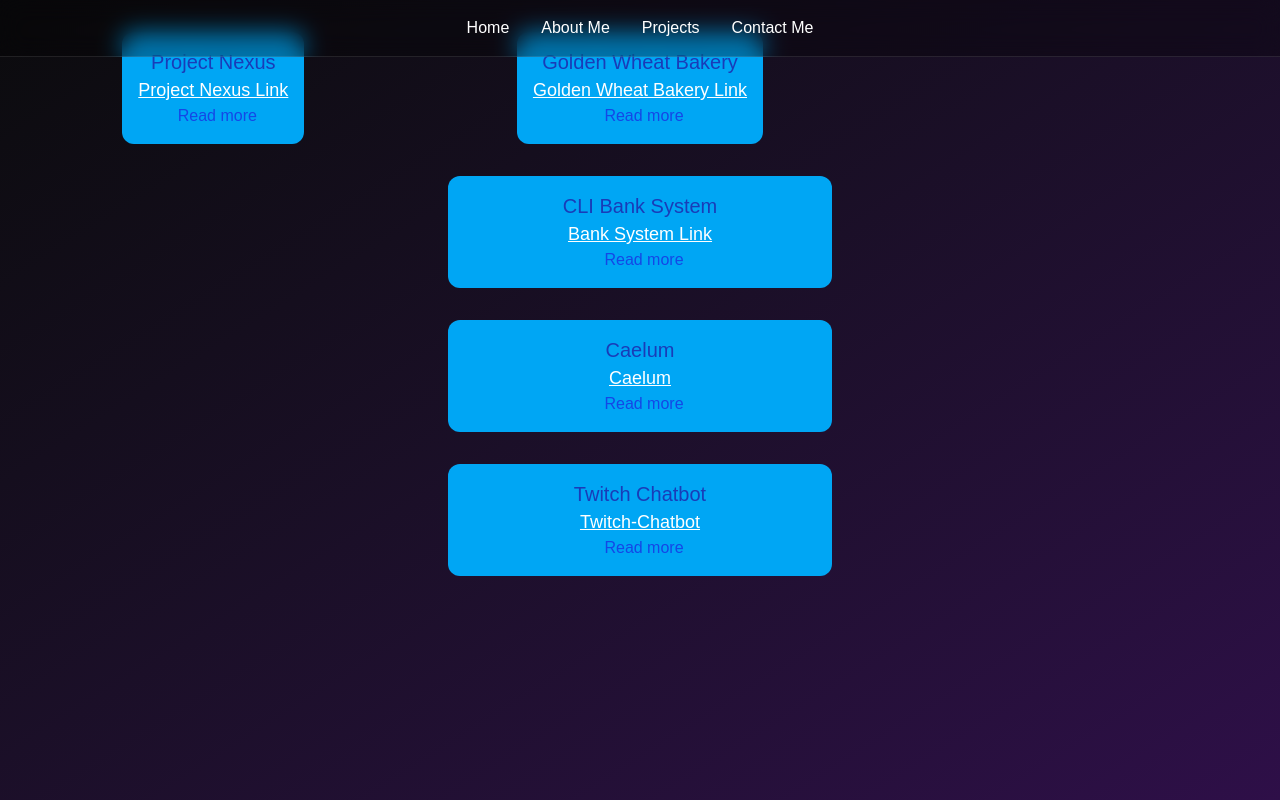
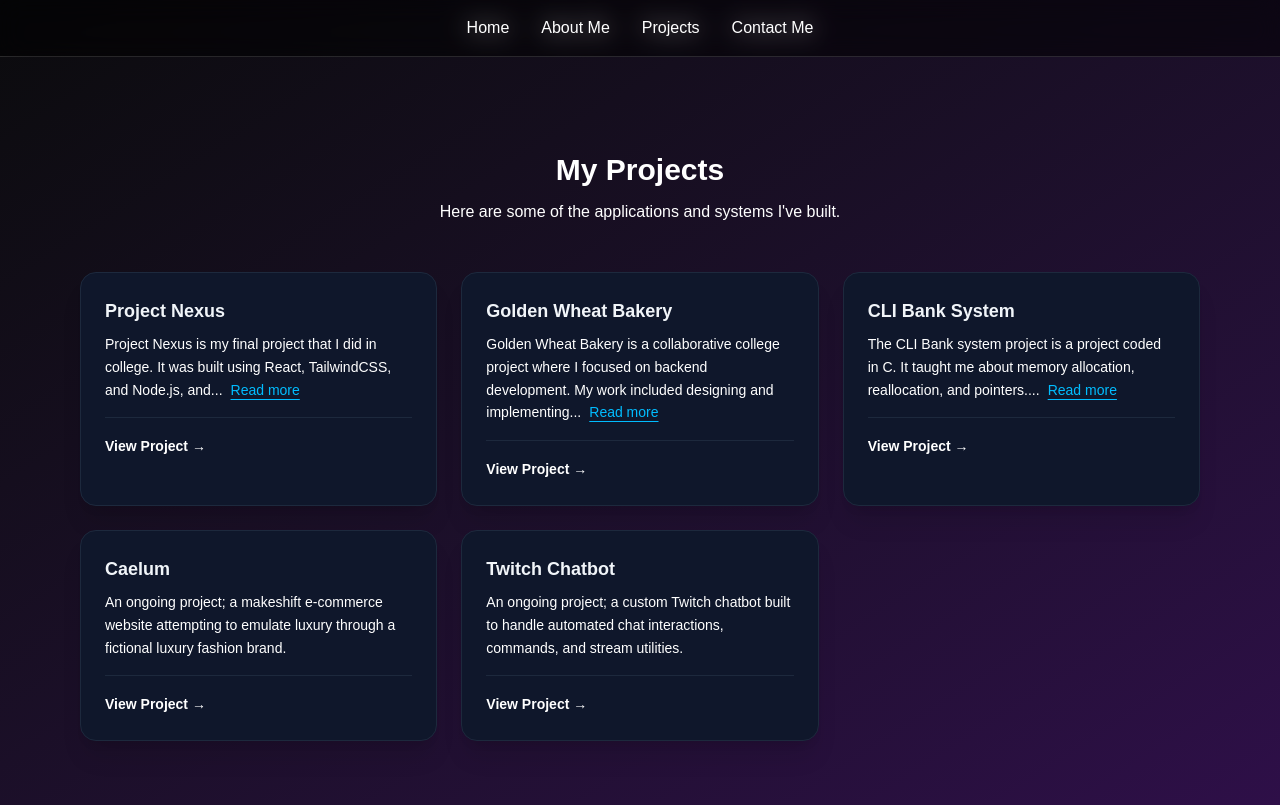
Before and after one commit to GabrielMejorada/portfolio, a Next.js app: page /projects in a window 1280 px wide. Built offline with nearby package versions, Linux system fonts and the light colour scheme.

Commit message:
Refined overall website design and layout.

```diff
--- a/app/about/page.tsx
+++ b/app/about/page.tsx
@@ -3,134 +3,81 @@
 import Form from "../components/Form";
 import Navbar from "../components/Navbar";
 
-export default function(){
-    return(
+export default function Home() {
+  return (
     <>
-        <Navbar/>
+      <Navbar />
 
-        <main className="flex flex-col items-center text-center mt-6 space-y-8">
-          {/* Hero section */}
-          <section className="w-full max-w-lg">
-            <div className="flex justify-center items-center mt-4 font-bold">
-              <h2> Links to my resume and socials:</h2>
+      <main className="flex flex-col items-center text-center px-4 mt-8 space-y-16 max-w-5xl mx-auto">
 
-              <Link href="/images/resume.pdf" className="bg-sky-700 p-2 inline-block m-1.5 rounded-full"> Resume </Link>
-              <a href="https://github.com/OctoDev8"><Image src="/images/github.png" alt="Github logo" width={60} height={60} loading="lazy"/></a>
-              <a href="https://linkedin.com/in/gabriel-mejorada-33a328302"><Image src="/images/linkedin.png" alt="Github logo" width={60} height={60} loading="lazy"/></a>
+        {/* Hero Section */}
+        <section className="w-full max-w-2xl space-y-6">
+          <div className="flex flex-col sm:flex-row justify-center items-center gap-4 text-slate-300 font-medium">
+            <h2>Links to my resume and socials:</h2>
+            <div className="flex items-center gap-3">
+              <Link href="/images/resume.pdf" className="bg-slate-800 hover:bg-slate-700 border border-slate-700 text-white px-4 py-2 rounded-lg text-sm font-semibold transition-colors">
+                Resume
+              </Link>
+
+              <a href="https://github.com/OctoDev8" className="bg-slate-800 hover:bg-slate-700 border border-slate-700 p-2 rounded-lg flex items-center justify-center transition-colors">
+                <Image src="/images/github.png" alt="Github logo" width={24} height={24} className="brightness-200" loading="lazy" />
+              </a>
+
+              <a href="https://linkedin.com/in/gabriel-mejorada-33a328302" className="bg-slate-800 hover:bg-slate-700 border border-slate-700 p-2 rounded-lg flex items-center justify-center transition-colors">
+                <Image src="/images/linkedin.png" alt="LinkedIn logo" width={24} height={24} loading="lazy" />
+              </a>
             </div>
-
-            <h1 className="text-lg text-white font-bold border-sky-500 rounded-full bg-sky-500 px-4 py-1 mt-8 inline-block">
-              Education:
-            </h1>
-            <p className="font-extrabold mt-2">
-              Certificate of Web Development from Southern Alberta Institute of
-              Technology
+          </div>
+          <div className="bg-slate-900 border border-slate-800 p-6 rounded-2xl shadow-xl mt-6">
+            <h3 className="text-sm font-semibold uppercase tracking-wider text-sky-400 mb-2">
+              Education
+            </h3>
+            <p className="text-lg text-slate-100 font-bold">
+              Certificate of Web Development from Southern Alberta Institute of Technology
             </p>
-          </section>
-
-          {/* List of skills */}
-          <section className="w-full max-w-4xl mx-auto mt-8">
-            <h1 className="text-lg font-bold text-white border-sky-500 rounded-full bg-sky-500 px-4 py-1 inline-block mb-4 text-center">
-             Programming languages and frameworks I work with
-            </h1>
-
-            <div className="grid grid-cols-2 sm:grid-cols-3 md:grid-cols-4 gap-6">
-              <div className="bg-sky-500 rounded-xl p-4 flex flex-col items-center shadow-2xl">
-                <Image
-                  src="/images/js-logo.png"
-                  alt="JavaScript logo"
-                  width={48}
-                  height={48}
-                  loading="lazy"
-                />
-                <p className="text-white mt-2 font-semibold">JavaScript</p>
-              </div>
-
-              <div className="bg-sky-500 rounded-xl p-4 flex flex-col items-center shadow-2xl">
-                <Image
-                  src="/images/css-logo.png"
-                  alt="CSS logo"
-                  width={48}
-                  height={48}
-                  loading="lazy"
-                />
-                <p className="text-white mt-2 font-semibold">CSS</p>
-              </div>
-
-              <div className="bg-sky-500 rounded-xl p-4 flex flex-col items-center shadow-2xl">
-                <Image
-                  src="/images/c-logo.png"
-                  alt="C logo"
-                  width={48}
-                  height={48}
-                  loading="lazy"
-                />
-                <p className="text-white mt-2 font-semibold">C</p>
-              </div>
           </div>
         </section>
 
-          <section className="w-full max-w-4xl mx-auto mt-8">
+        {/* List of Skills */}
+        <section className="w-full">
+          <h2 className="text-xl font-bold text-slate-100 mb-6 text-center">
+            Programming languages and frameworks I work with
+          </h2>
 
-            <div className="grid grid-cols-2 sm:grid-cols-3 md:grid-cols-4 gap-6">
-              <div className="bg-sky-500 rounded-xl p-4 flex flex-col items-center shadow-2xl h">
+          <div className="grid grid-cols-2 sm:grid-cols-3 md:grid-cols-4 gap-4">
+            {[
+              { name: "JavaScript", src: "/images/js-logo.png" },
+              { name: "CSS", src: "/images/css-logo.png" },
+              { name: "C", src: "/images/c-logo.png" },
+              { name: "React", src: "/images/react-logo.png" },
+              { name: "ExpressJS", src: "/images/express-logo.png" },
+              { name: "Tailwind CSS", src: "/images/tailwind-logo.png" },
+              { name: "Python", src: "/images/python-logo.png" },
+              { name: "Bootstrap CSS", src: "/images/bootstrap-logo.png" },
+            ].map((skill, index) => (
+              <div
+                key={index}
+                className="bg-slate-900 border border-slate-800 hover:border-sky-500/50 rounded-xl p-5 flex flex-col items-center justify-center transition-all duration-200 shadow-lg group"
+              >
+                <div className="h-12 flex items-center justify-center mb-3">
                   <Image
-                  src="/images/react-logo.png"
-                  alt="React logo"
-                  width={48}
-                  height={48}
+                    src={skill.src}
+                    alt={`${skill.name} logo`}
+                    width={42}
+                    height={42}
+                    className="object-contain group-hover:scale-105 transition-transform"
                     loading="lazy"
                   />
-                <p className="text-white mt-2 font-semibold">React</p>
                 </div>
-
-              <div className="bg-sky-500 rounded-xl p-4 flex flex-col items-center shadow-2xl">
-                <Image
-                  src="/images/express-logo.png"
-                  alt="Express logo"
-                  width={48}
-                  height={48}
-                  loading="lazy"
-                />
-                <p className="text-white mt-2 font-semibold">ExpressJS</p>
+                <p className="text-slate-200 text-sm font-medium">{skill.name}</p>
               </div>
-
-              <div className="bg-sky-500 rounded-xl p-4 flex flex-col items-center shadow-2xl">
-                <Image
-                  src="/images/tailwind-logo.png"
-                  alt="Tailwind logo"
-                  width={48}
-                  height={60}
-                  loading="lazy"
-                />
-                <p className="text-white mt-2 font-semibold">Tailwind CSS</p>
-              </div>
-
-              <div className="bg-sky-500 rounded-xl p-4 flex flex-col items-center shadow-2xl">
-                <Image
-                  src="/images/python-logo.png"
-                  alt="Python logo"
-                  width={48}
-                  height={48}
-                  loading="lazy"
-                />
-                <p className="text-white mt-2 font-semibold">Python</p>
-              </div>
-                <div className="bg-sky-500 rounded-xl p-4 flex flex-col items-center shadow-2xl">
-                <Image
-                  src="/images/bootstrap-logo.png"
-                  alt="Bootstrap logo"
-                  width={48}
-                  height={48}
-                  loading="lazy"
-                />
-                <p className="text-white mt-2 font-semibold">Bootstrap CSS</p>
-              </div>
+            ))}
           </div>
         </section>
 
-          <section id="contact" className="mt-16">
-            <Form></Form>
+        {/* Contact Section */}
+        <section id="contact" className="w-full max-w-md pb-16">
+          <Form />
         </section>
       </main>
     </>
--- a/app/components/Card.tsx
+++ b/app/components/Card.tsx
@@ -3,11 +3,13 @@
 
 interface CardProps {
   id: string;
+  title?: string;
   text: string;
   amountOfWords?: number;
+  link?: string;
 }
 
-export const Card = ({ id, text, amountOfWords = 0 }: CardProps) => {
+export const Card = ({ id, title, text, amountOfWords = 25, link }: CardProps) => {
   const [isExpanded, setIsExpanded] = useState(false);
 
   const splittedText = text.split(" ");
@@ -15,20 +17,43 @@
   const endText = splittedText.slice(amountOfWords).join(" ");
 
   return (
-    <p id={id}>
-      {isExpanded ? text : beginText}
+    <div
+      id={id}
+      className="bg-slate-900 border border-slate-800 hover:border-sky-500/50 rounded-2xl p-6 shadow-xl transition-all duration-200 flex flex-col text-left max-w-lg w-full"
+    >
+      {title && (
+        <h3 className="text-lg font-bold text-slate-100 mb-2">
+          {title}
+        </h3>
+      )}
+
+      <p className="text-slate-300 text-sm leading-relaxed">
+        {isExpanded ? text : `${beginText}${endText ? "..." : ""}`}
         {endText && (
-        <span
-          className="text-blue-700 ml-2 cursor-pointer"
-          role="button"
-          tabIndex={0}
+          <button
+            type="button"
+            className="text-sky-400 hover:text-sky-300 ml-2 font-medium cursor-pointer inline-block focus:outline-none underline underline-offset-4"
             aria-expanded={isExpanded}
             aria-controls={id}
             onClick={() => setIsExpanded((prev) => !prev)}
           >
             {isExpanded ? "Read less" : "Read more"}
-        </span>
+          </button>
         )}
       </p>
+
+      {link && (
+        <div className="mt-4 pt-4 border-t border-slate-800">
+          <a
+            href={link}
+            target="_blank"
+            rel="noopener noreferrer"
+            className="text-sky-400 hover:text-sky-300 text-sm font-semibold inline-flex items-center gap-1 transition-colors"
+          >
+            View Project &rarr;
+          </a>
+        </div>
+      )}
+    </div>
   );
 };
--- a/app/components/Form.tsx
+++ b/app/components/Form.tsx
@@ -6,49 +6,50 @@
   const { formState, getFormSubmitHandler } = useFormData(endpoint);
 
   return (
-    <>
-    <div className="p-4 rounded-md bg-sky-500">
-      <h1 className="font-bold text-3xl mb-1.5 mt-8">Contact Me Form</h1>
-      <form action={endpoint} method="post" acceptCharset="UTF-8">
-        <div className="pt-0 mb-3">
+    <div className="bg-slate-900 border border-slate-800 rounded-2xl p-8 shadow-xl max-w-md mx-auto text-left">
+      <h2 className="text-xl font-bold text-slate-100 mb-6 text-center">Contact Me</h2>
+
+      <form onSubmit={getFormSubmitHandler()} className="space-y-4">
+        <div>
           <input
             type="text"
             placeholder="Your name"
             name="name"
-            className="w-full px-4 py-4 text-lg text-gray-600 placeholder-gray-400 bg-white border-0 rounded-2xl shadow focus:outline-none focus:ring-2 focus:ring-blue-400 transition-all"
+            className="w-full px-4 py-3 text-sm text-slate-200 placeholder-slate-500 bg-slate-950 border border-slate-800 rounded-xl focus:outline-none focus:border-sky-500 transition-all"
             required
           />
         </div>
-        <div className="pt-0 mb-3">
+        <div>
           <input
             type="email"
             placeholder="Email"
             name="email"
-            className="w-full px-4 py-4 text-lg text-gray-600 placeholder-gray-400 bg-white border-0 rounded-2xl shadow focus:outline-none focus:ring-2 focus:ring-blue-400 transition-all"
+            className="w-full px-4 py-3 text-sm text-slate-200 placeholder-slate-500 bg-slate-950 border border-slate-800 rounded-xl focus:outline-none focus:border-sky-500 transition-all"
             required
           />
         </div>
-        <div className="pt-0 mb-3">
+        <div>
           <textarea
             placeholder="Your message"
             name="message"
-            className="w-full px-4 py-4 text-lg text-gray-600 placeholder-gray-400 bg-white border-0 rounded-2xl shadow focus:outline-none focus:ring-2 focus:ring-blue-400 transition-all resize-none"
-            rows={5}
+            className="w-full px-4 py-3 text-sm text-slate-200 placeholder-slate-500 bg-slate-950 border border-slate-800 rounded-xl focus:outline-none focus:border-sky-500 transition-all resize-none"
+            rows={4}
             required
           />
         </div>
-        <div className="pt-0 mb-3">
+
+        <input type="checkbox" name="_gotcha" className="hidden" style={{ display: 'none' }} />
+
+        <div>
           <button
-            className="w-full py-4 text-lg font-bold text-white uppercase bg-blue-500 rounded-2xl shadow hover:bg-blue-600 hover:shadow-lg focus:outline-none focus:ring-2 focus:ring-blue-400 transition-all"
+            className="w-full py-3 text-sm font-semibold text-white bg-sky-600 hover:bg-sky-500 rounded-xl shadow-lg transition-all focus:outline-none focus:ring-2 focus:ring-sky-400"
             type="submit"
-            name="_gotcha"
           >
-            Send a message
+            Send a Message
           </button>
         </div>
       </form>
     </div>
-    </>
   );
 };
 
--- a/app/layout.tsx
+++ b/app/layout.tsx
@@ -1,6 +1,7 @@
 import type { Metadata } from "next";
 import { Geist, Geist_Mono } from "next/font/google";
 import "./globals.css";
+import Navbar from "./components/Navbar";
 
 const geistSans = Geist({
   variable: "--font-geist-sans",
@@ -28,7 +29,10 @@
         className={`${geistSans.variable} ${geistMono.variable} antialiased bg-gradient-to-br from-[#0B0B0D] to-[#2E0F48]
           min-h-screen`}
       >
-        {children}
+        <Navbar/>
+        <div className="pt-10">
+          {children}
+        </div>
       </body>
     </html>
   );
--- a/app/projects/page.tsx
+++ b/app/projects/page.tsx
@@ -5,65 +5,56 @@
 export default function Projects() {
   return (
     <>
-      <Navbar/>
-      <main>
-        <section className="grid grid-cols-1 sm:grid-cols-2 lg:grid-cols-3">
-          <section className="flex mt-8 bg-sky-500 rounded-xl p-4 flex-col items-center max-w-sm mx-auto">
-            <h1 className="text-blue-800 text-xl">Project Nexus</h1>
-            <Link href="https://github.com/OctoDev8/project-nexus" className="text-decoration-line: underline text-lg inline-block hover:bg-grey-500">
-              {" "}
-              Project Nexus Link
-            </Link>
+      <Navbar />
+      <main className="max-w-6xl mx-auto px-4 pt-28 pb-16">
+        <div className="text-center mb-12">
+          <h1 className="text-3xl font-bold text-white mb-3">My Projects</h1>
+          <p className="text-slate-400">Here are some of the applications and systems I've built.</p>
+        </div>
+
+        <div className="grid grid-cols-1 md:grid-cols-2 lg:grid-cols-3 gap-6 justify-items-center">
+
           <Card
-              id="read-more-text"
+            id="nexus"
+            title="Project Nexus"
+            link="https://github.com/OctoDev8/project-nexus"
             text="Project Nexus is my final project that I did in college. It was built using React, TailwindCSS, and Node.js, and focused on creating a scalable web application with authentication, database integration, and responsive design."
+            amountOfWords={20}
           />
-          </section>
-          <section className="flex mt-8 bg-sky-500 rounded-xl p-4 flex-col items-center max-w-sm mx-auto">
-            <h1 className="text-blue-800 text-xl">Golden Wheat Bakery</h1>
-            <Link href="https://golden-wheat-eta.vercel.app/" className="text-decoration-line: underline bold text-lg inline-block hover:grey-500">
-              {" "}
-              Golden Wheat Bakery Link
-            </Link>
+
           <Card
-              id="read-more-text"
+            id="bakery"
+            title="Golden Wheat Bakery"
+            link="https://golden-wheat-eta.vercel.app/"
             text="Golden Wheat Bakery is a collaborative college project where I focused on backend development. My work included designing and implementing Express.js middleware and routes, integrating MongoDB for database operations, and using Postman extensively for testing and debugging to ensure a reliable application."
+            amountOfWords={20}
           />
-          </section>
-        </section>
-          <section className="flex mt-8 bg-sky-500 rounded-xl p-4 flex-col items-center max-w-sm mx-auto">
-            <h1 className="text-blue-800 text-xl">CLI Bank System</h1>
-            <Link href="https://github.com/GabrielMejorada/bank-system" className="text-decoration-line: underline bold text-lg inline-block hover:grey-500">
-              {" "}
-              Bank System Link
-            </Link>
+
           <Card
-              id="read-more-text"
+            id="bank"
+            title="CLI Bank System"
+            link="https://github.com/GabrielMejorada/bank-system"
             text="The CLI Bank system project is a project coded in C. It taught me about memory allocation, reallocation, and pointers. This allowed me to further understand how programming worked at high-level and gave a sneak peek of low-level programming."
+            amountOfWords={20}
           />
-          </section>
-            <section className="flex mt-8 bg-sky-500 rounded-xl p-4 flex-col items-center max-w-sm mx-auto">
-            <h1 className="text-blue-800 text-xl">Caelum</h1>
-            <Link href="https://github.com/GabrielMejorada/Caelum" className="text-decoration-line: underline bold text-lg inline-block hover:grey-500">
-              {""}
-              Caelum
-            </Link>
+
           <Card
-              id="read-more-text"
+            id="caelum"
+            title="Caelum"
+            link="https://github.com/GabrielMejorada/Caelum"
             text="An ongoing project; a makeshift e-commerce website attempting to emulate luxury through a fictional luxury fashion brand."
+            amountOfWords={20}
           />
-            </section>
-            <section className="flex mt-8 bg-sky-500 rounded-xl p-4 flex-col items-center max-w-sm mx-auto">
-            <h1 className="text-blue-800 text-xl"> Twitch Chatbot </h1>
-            <Link href="https://github.com/GabrielMejorada/twitch-chatbot" className="text-decoration-line: underline bold text-lg inline-block hover:grey-500">
-              {""}
-              Twitch-Chatbot
-            </Link>
+
           <Card
-              id="read-more-text"
-              text="An ongoing project; a makeshift e-commerce website attempting to emulate luxury through a fictional luxury fashion brand."
+            id="chatbot"
+            title="Twitch Chatbot"
+            link="https://github.com/GabrielMejorada/twitch-chatbot"
+            text="An ongoing project; a custom Twitch chatbot built to handle automated chat interactions, commands, and stream utilities."
+            amountOfWords={20}
           />
-            </section>
+
+        </div>
       </main>
     </>
   );
```
Lines whose indentation alone changed are shown as unchanged.
